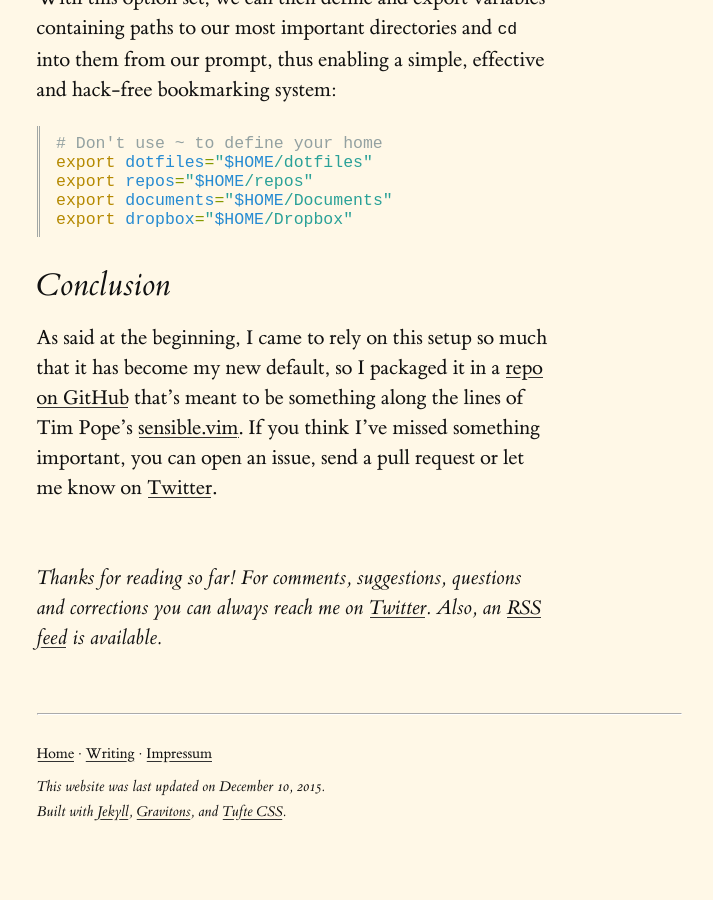
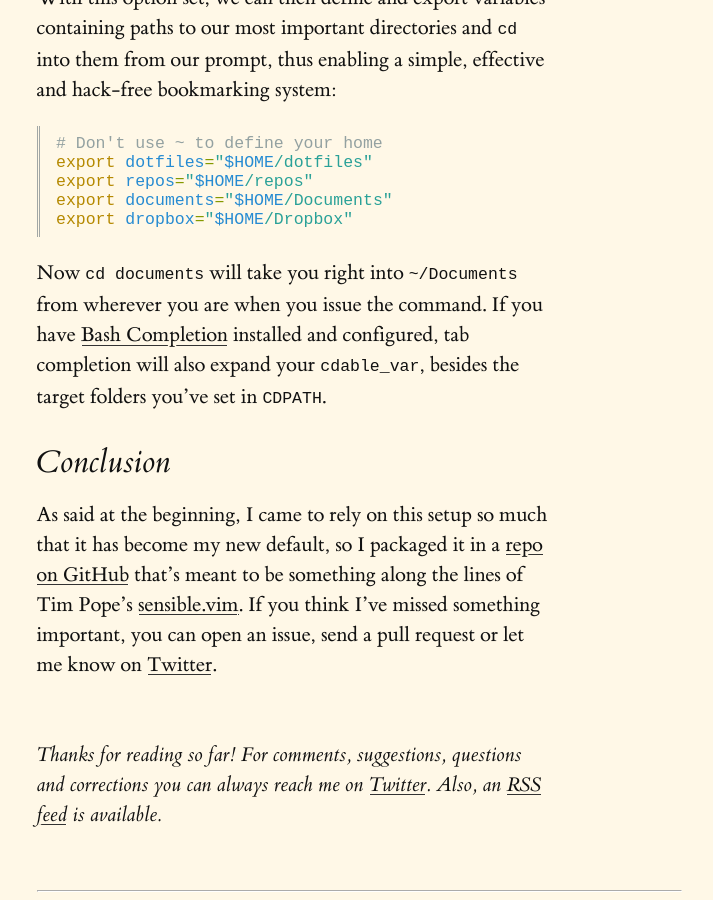
Before and after one commit to mrzool/mrzool.github.io, a Jekyll site: the page built from _posts/2015-12-10-sensible-bash.md, in a window 1280 px wide and 900 px high, scrolled down 5175 px. Shown: the whole window, without its empty margins (281-994 px from the left). Built offline with Jekyll 4.4.1, drawn with Linux system fonts in a browser that asks for light colours; before the commit the page ends 6041 px from its top, so only the background shows below that.

Commit message:
Add paragraph

```diff
--- a/_posts/2015-12-10-sensible-bash.md
+++ b/_posts/2015-12-10-sensible-bash.md
@@ -111,6 +111,8 @@ export documents="$HOME/Documents"
 export dropbox="$HOME/Dropbox"
 {% endhighlight %}
 
+Now `cd documents` will take you right into `~/Documents` from wherever you are when you issue the command. If you have [Bash Completion](http://bash-completion.alioth.debian.org/) installed and configured, tab completion will also expand your `cdable_var`, besides the target folders you've set in `CDPATH`.
+
 ## Conclusion
 
 As said at the beginning, I came to rely on this setup so much that it has become my new default, so I packaged it in a [repo on GitHub](https://github.com/mrzool/bash-sensible) that's meant to be something along the lines of Tim Pope's [sensible.vim](https://github.com/tpope/vim-sensible). If you think I've missed something important, you can open an issue, send a pull request or let me know on [Twitter](http://twitter.com/mrzool_).
```
